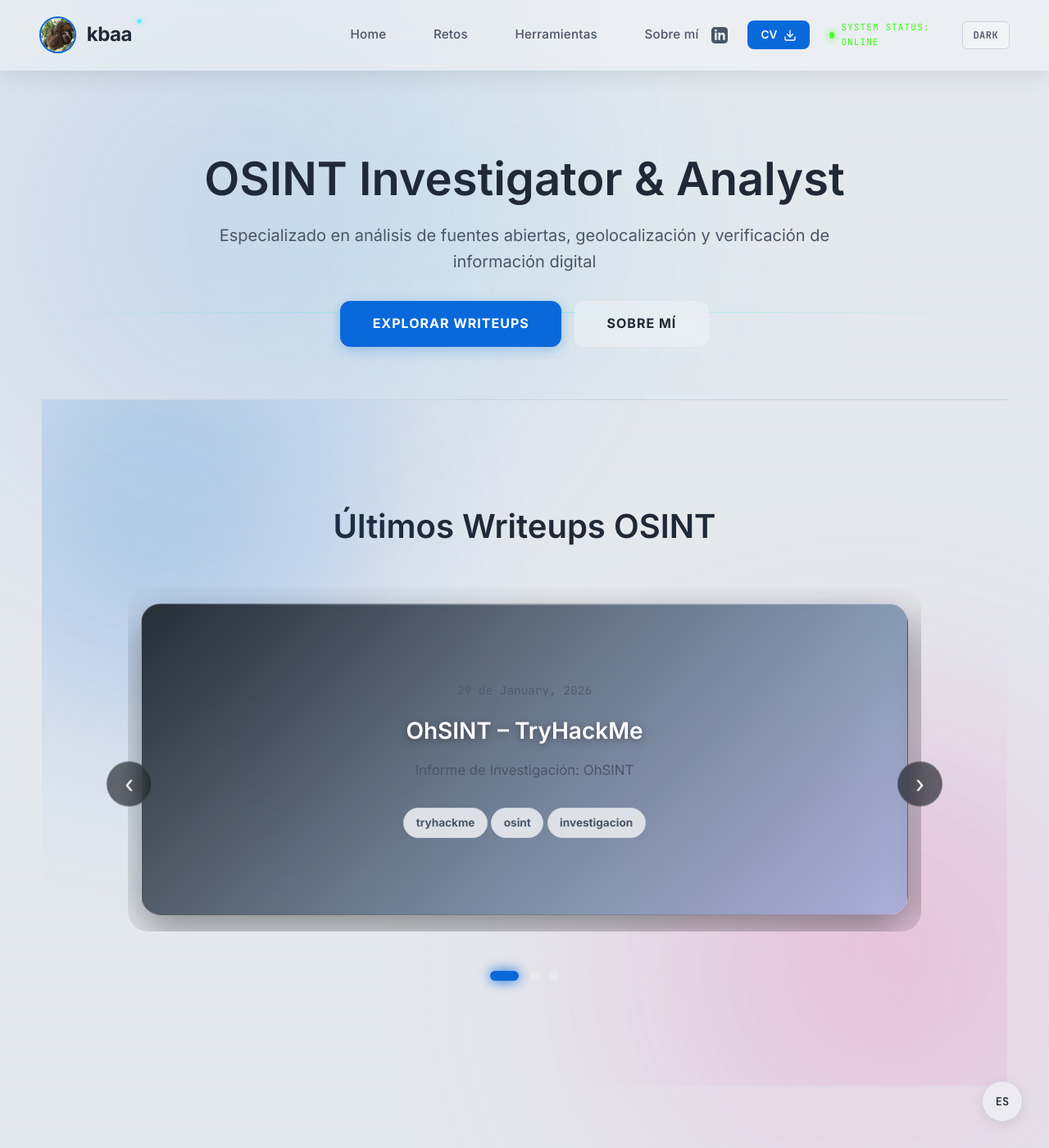
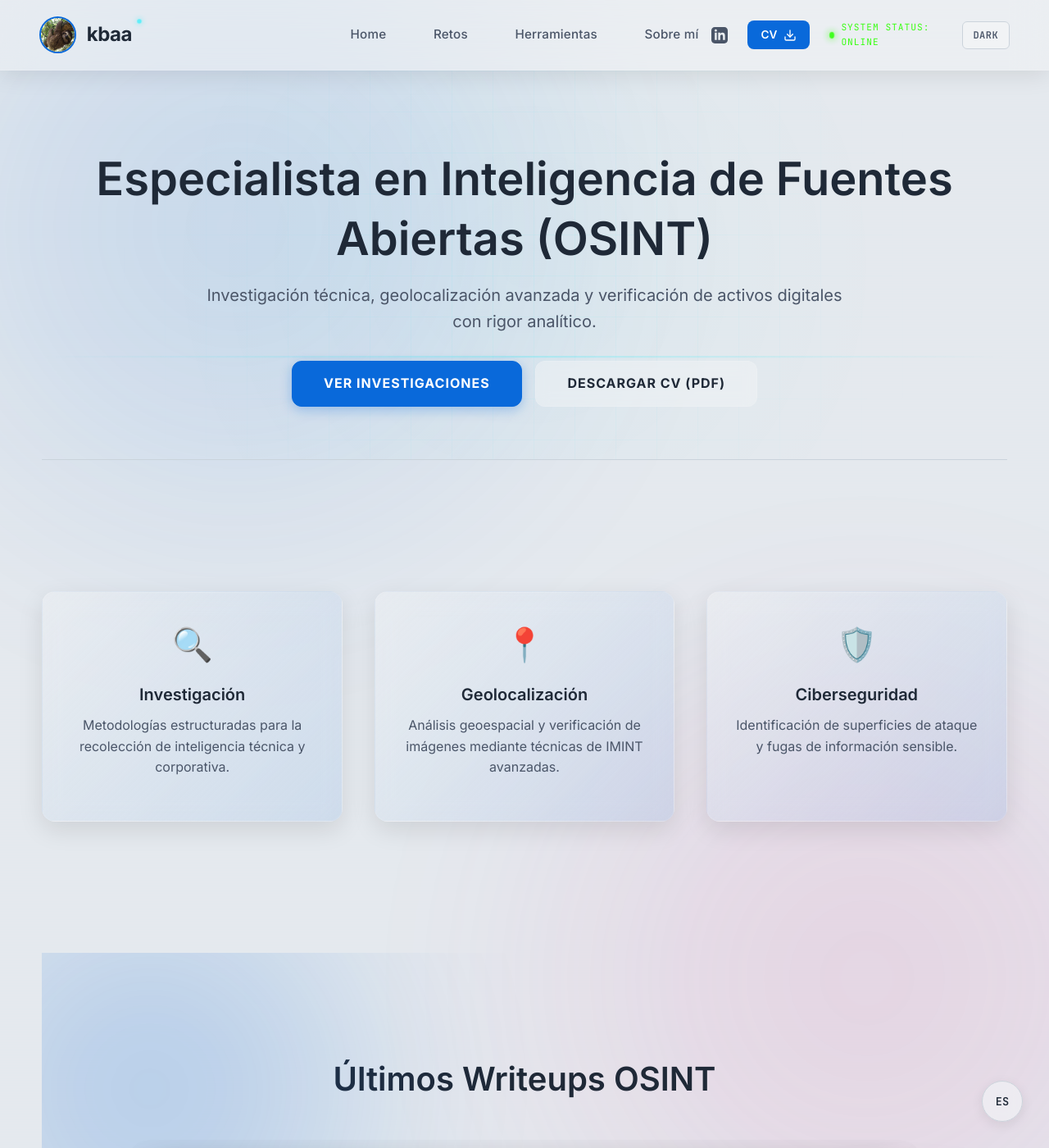
Before and after one commit to kbbaa/kbbaa.github.io, a Jekyll site: the page built from index.md, in a window 1280 px wide and 1400 px high. Shown: the whole window at 82% size. Built offline with Jekyll 4.4.1, drawn with Linux system fonts in a browser that asks for light colours.

Commit message:
Update index.md

```diff
--- a/index.md
+++ b/index.md
@@ -5,13 +5,33 @@ title: OSINT Portfolio – kbaa
 
 <div class="hero">
   <div class="hero-scanner"></div>
-  <h1>OSINT Investigator & Analyst</h1>
-  <p>Especializado en análisis de fuentes abiertas, geolocalización y verificación de información digital</p>
+  <h1>Especialista en Inteligencia de Fuentes Abiertas (OSINT)</h1>
+  <p>Investigación técnica, geolocalización avanzada y verificación de activos digitales con rigor analítico.</p>
   <div class="hero-buttons">
-    <a href="{{ '/retos' | relative_url }}" class="btn-primary">Explorar Writeups</a>
-    <a href="{{ '/sobre-mi' | relative_url }}" class="btn-secondary">Sobre mí</a>
+    <a href="{{ '/retos' | relative_url }}" class="btn-primary">Ver Investigaciones</a>
+    <a href="{{ '/assets/pdf/cv-biel.pdf' | relative_url }}" class="btn-secondary" download>Descargar CV (PDF)</a>
   </div>
 </div>
+
+<section style="margin: 4rem 0;">
+  <div class="grid">
+    <div class="card" style="text-align: center; padding: 2rem;">
+      <div style="font-size: 2.5rem; margin-bottom: 1rem;">🔍</div>
+      <h3>Investigación</h3>
+      <p>Metodologías estructuradas para la recolección de inteligencia técnica y corporativa.</p>
+    </div>
+    <div class="card" style="text-align: center; padding: 2rem;">
+      <div style="font-size: 2.5rem; margin-bottom: 1rem;">📍</div>
+      <h3>Geolocalización</h3>
+      <p>Análisis geoespacial y verificación de imágenes mediante técnicas de IMINT avanzadas.</p>
+    </div>
+    <div class="card" style="text-align: center; padding: 2rem;">
+      <div style="font-size: 2.5rem; margin-bottom: 1rem;">🛡️</div>
+      <h3>Ciberseguridad</h3>
+      <p>Identificación de superficies de ataque y fugas de información sensible.</p>
+    </div>
+  </div>
+</section>
 
 <section class="carousel-section" style="text-align: center;">
   <div class="carousel-glow carousel-glow-1"></div>
```
